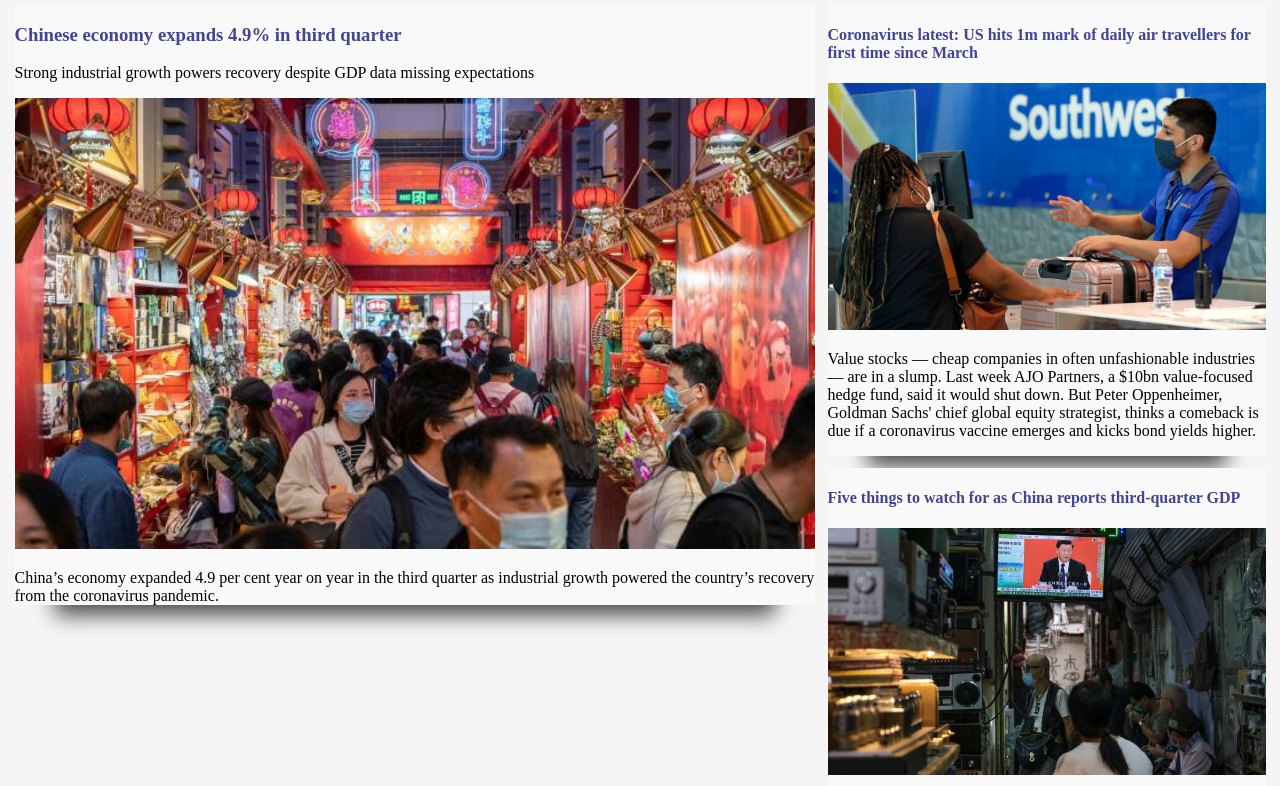
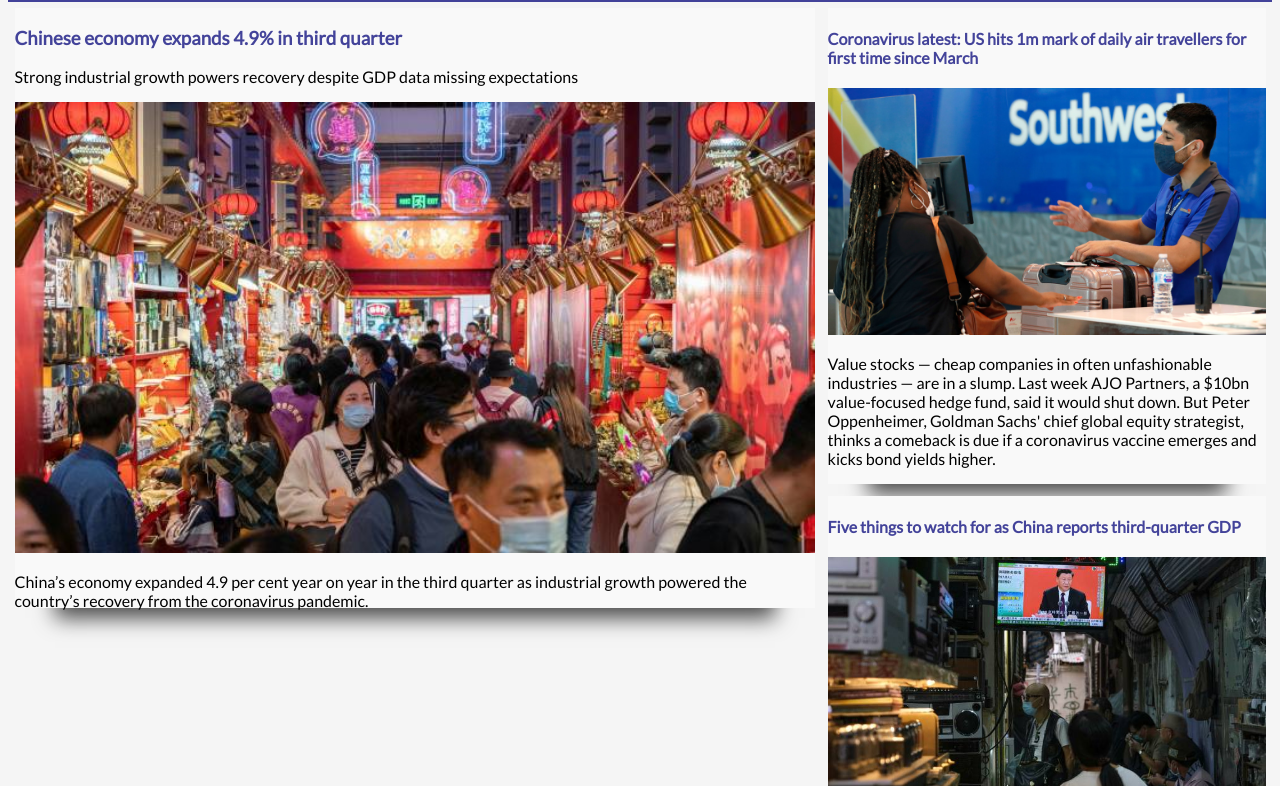
Before and after one commit to vicente-jukic/vnj-news, a plain HTML site: page index.html in a window 1280 px wide. Shown: the part 148-934 px from the top of the page. Drawn offline with Linux system fonts and the light colour scheme.

Commit message:
font changed

```diff
--- a/css/global.css
+++ b/css/global.css
@@ -1,5 +1,6 @@
 body {
     background-color: #f5f5f5;
+    font-family: 'Lato';
 }
 
 img {
--- a/index.html
+++ b/index.html
@@ -9,6 +9,7 @@
         <link rel="stylesheet" href="css\header.css">
         <link rel="stylesheet" href="css\footer.css">
         <script src='https://kit.fontawesome.com/a076d05399.js'></script>
+        <link href="https://fonts.googleapis.com/css2?family=Lato&display=swap" rel="stylesheet">
     </head>
     <body>
         <header>
```
